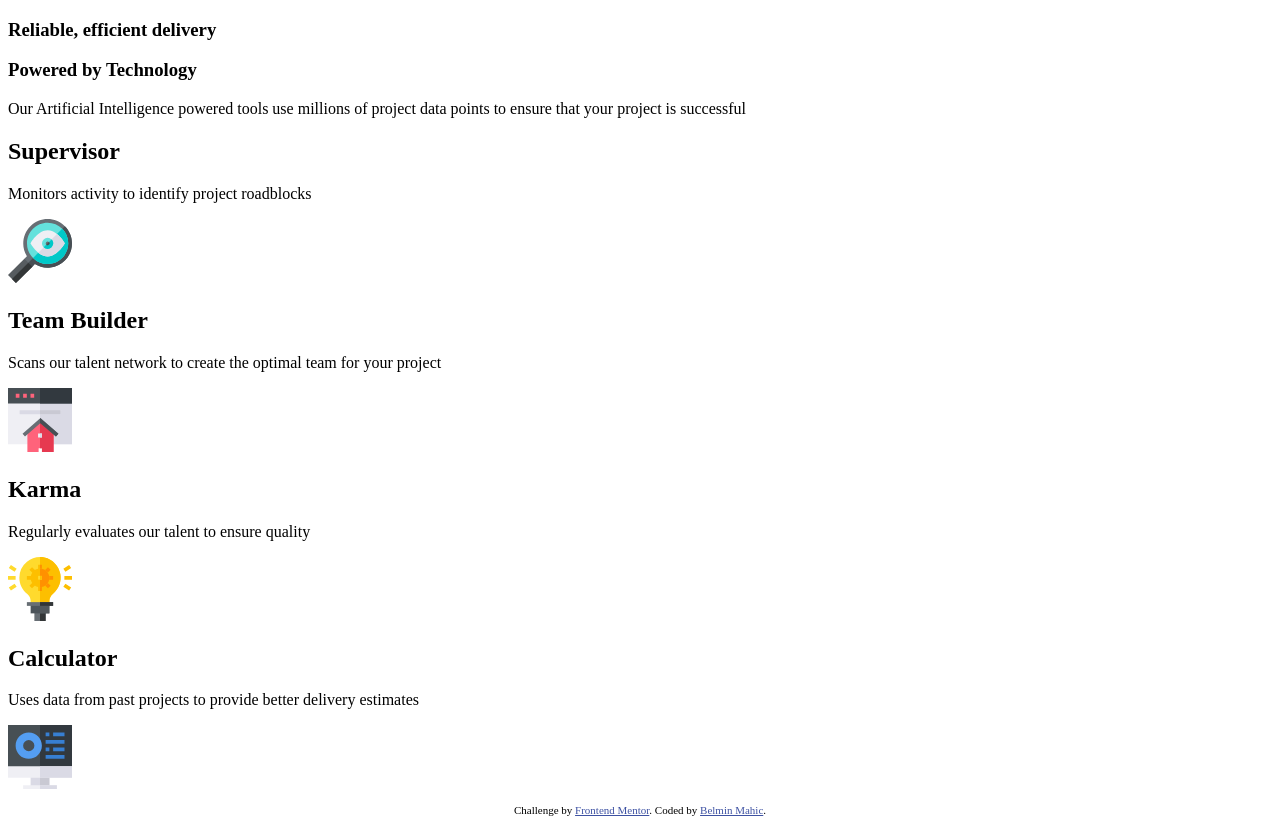
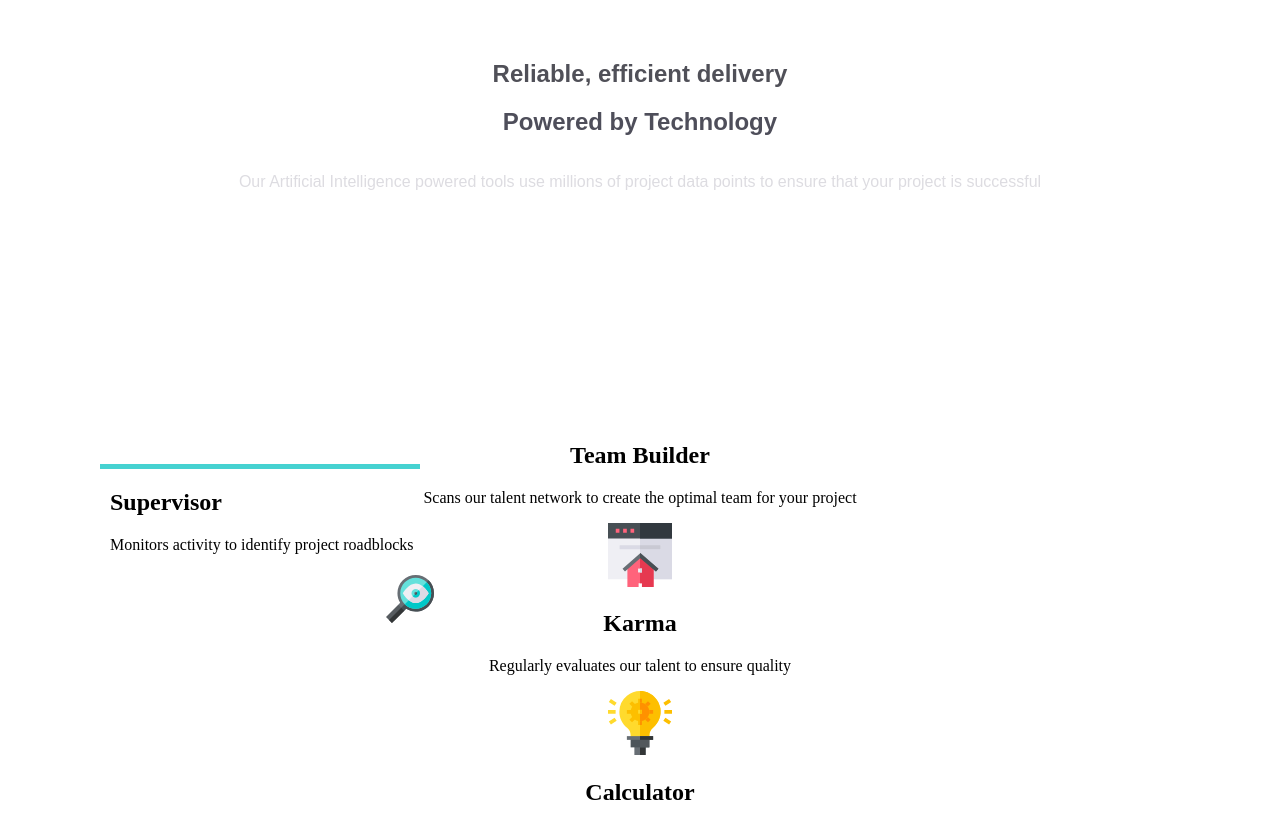
Before and after one commit to BelminMahic/AnIdiotsGuideToWebDevelopment_FourCardFeature, a plain HTML site: page index.html in a window 1280 px wide. Shown: the top 819 px of the page. Drawn offline with Linux system fonts and the light colour scheme.

Commit message:
supervisor odradjen

```diff
--- a/css/style.css
+++ b/css/style.css
@@ -1,2 +1,48 @@
 .attribution { font-size: 11px; text-align: center; }
 .attribution a { color: hsl(228, 45%, 44%); }
+
+body{
+    margin: 0;
+    background-color: hsl(160, 0%, 235%) ;
+    text-align:center;
+}
+.info{
+    line-height: 2;
+    padding:50px;
+}
+.info h3{
+    font-family: Arial, Helvetica, sans-serif;
+    color:rgb(80,80,88);
+    font-size: 1.5rem;
+    margin:0;
+}
+.info h2{
+    margin-top:0;
+    padding: 0;
+    font-weight: bold;
+    font-size: 1.5rem;
+    font-family: Arial, Helvetica, sans-serif;
+    color: rgb(78, 78, 90);
+}
+.info p{
+    color:rgb(221,220,225);
+    font-family: Arial, Helvetica, sans-serif;
+    font-weight: normal;
+}
+.supervisor{
+    position:relative;
+    border-top:5px solid rgb(70,210,209);
+    width:25%;
+    left:100px;
+    top:200px;
+}
+.supervisor h2, .supervisor p{
+    text-align: left;
+    margin-left:10px;
+}
+.supervisor img{
+    position: relative;
+    width:15%;
+    top:5px;
+    left:150px;
+}
--- a/images/style.css
+++ /dev/null
@@ -1,2 +0,0 @@
-.attribution { font-size: 11px; text-align: center; }
-.attribution a { color: hsl(228, 45%, 44%); }
--- a/index.html
+++ b/index.html
@@ -17,7 +17,7 @@
 
   <div class="info">
     <h3>Reliable, efficient delivery</h3>
-    <h3>Powered by Technology</h3>
+    <h2>Powered by Technology</h3>
 
     <p>Our Artificial Intelligence powered tools use millions of project data points
     to ensure that your project is successful</p>
```
